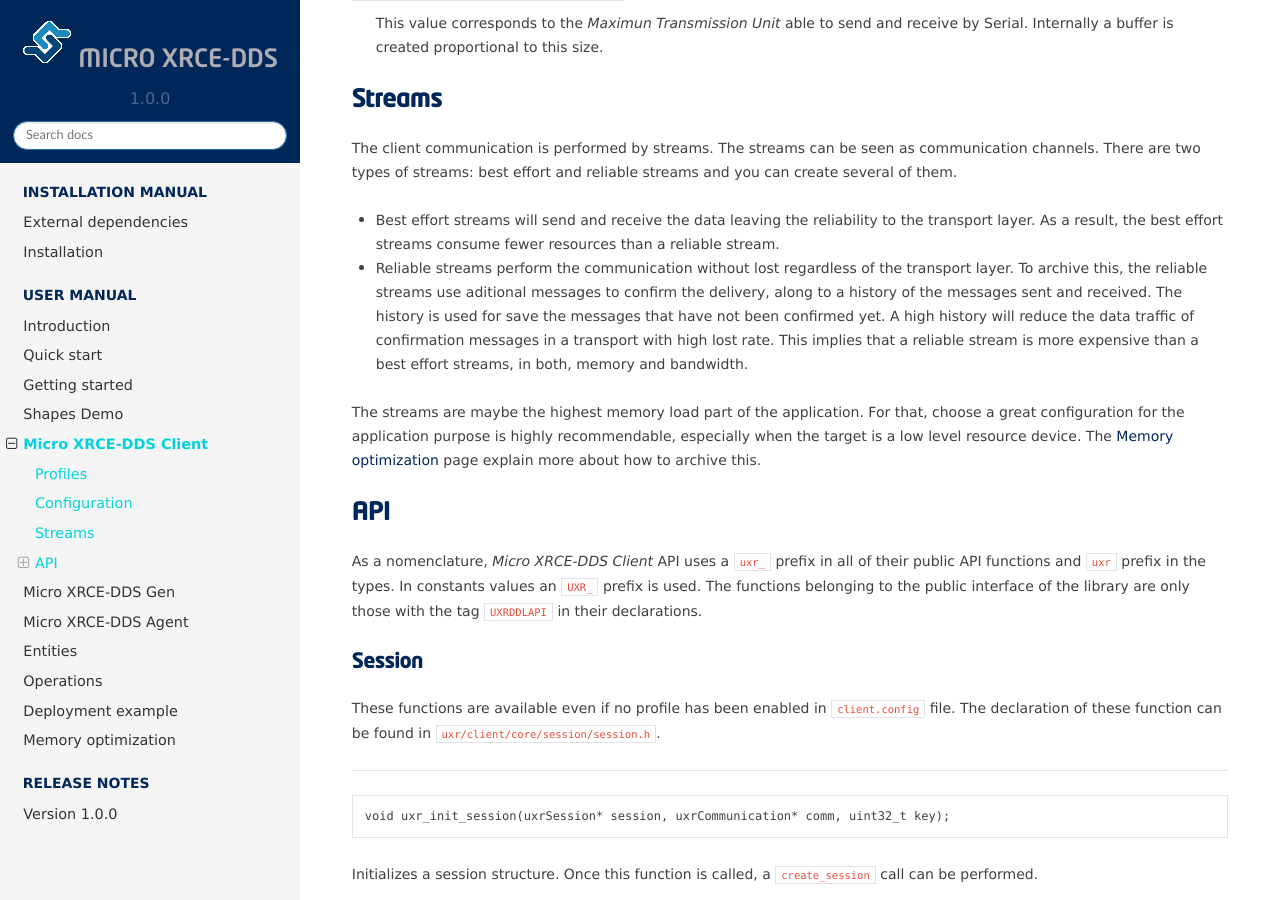
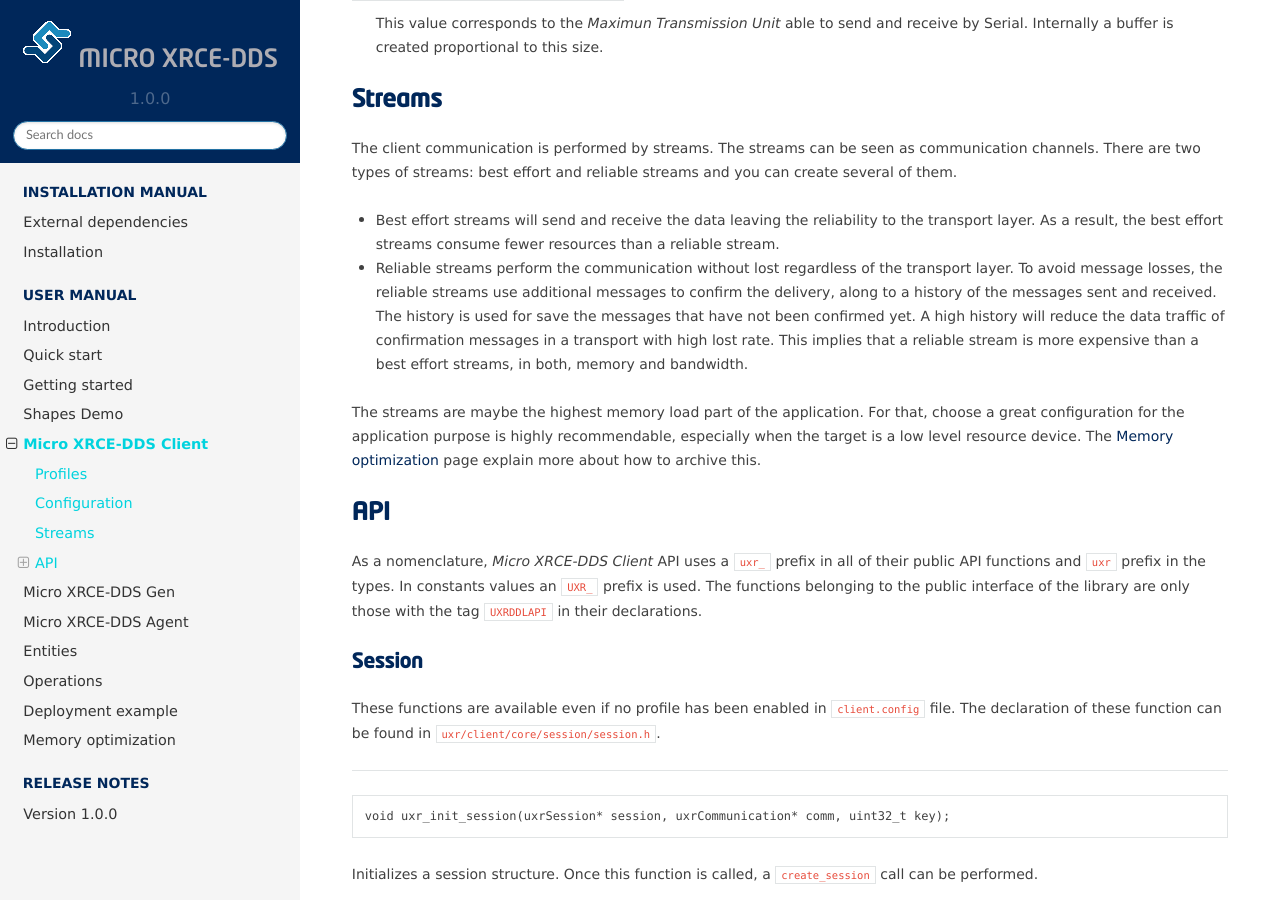
Before and after one commit to eProsima/Micro-XRCE-DDS-docs, a Sphinx documentation site: the page built from docs/client.rst, in a window 1280 px wide and 900 px high, scrolled down 2487 px. Built offline with Sphinx 7.4.7 and the Read the Docs theme 2.0.0, drawn with Linux system fonts in a browser that asks for light colours.

Commit message:
Update docs/client.rst
Co-Authored-By: lemunozm <lemunozm@gmail.com>

```diff
--- a/docs/client.rst
+++ b/docs/client.rst
@@ -121,7 +121,7 @@ There are two types of streams: best effort and reliable streams and you can cre
   As a result, the best effort streams consume fewer resources than a reliable stream.
 
 - Reliable streams perform the communication without lost regardless of the transport layer.
-  To archive this, the reliable streams use aditional messages to confirm the delivery, along to a history of the messages sent and received.
+  To avoid message losses, the reliable streams use additional messages to confirm the delivery, along to a history of the messages sent and received.
   The history is used for save the messages that have not been confirmed yet.
   A high history will reduce the data traffic of confirmation messages in a transport with high lost rate.
   This implies that a reliable stream is more expensive than a best effort streams, in both, memory and bandwidth.
```
